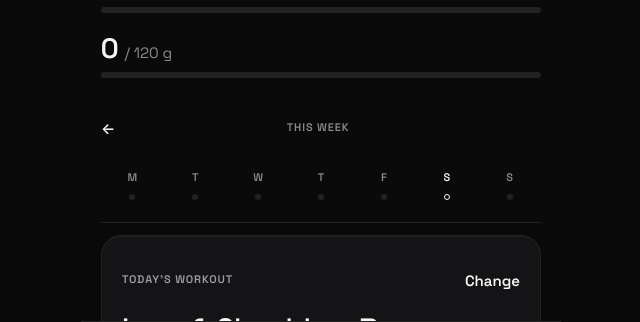
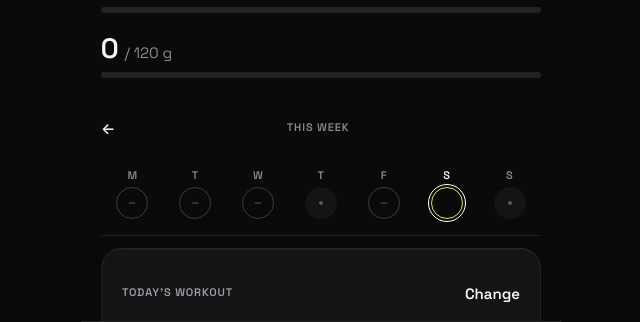
Before and after one commit to mysticai11/regain, a website: page index.html in a window 1280 px wide. Both pictures are taken after a click on the button "Start tracking". Shown: the part 415-737 px from the top of the page, without its empty margins (319-959 px from the left). Drawn offline with Linux system fonts and the light colour scheme.

Commit message:
feat(ui): implement Item 5 today week strip day circles

```diff
--- a/css/today.css
+++ b/css/today.css
@@ -86,6 +86,56 @@
 .week-strip-dot.is-selected-untrained {
   background: transparent;
   border: 1.5px solid var(--text);
+}
+
+/* ── Item 5: Day Circles ── */
+.day-circle {
+  width: 32px;
+  height: 32px;
+  max-width: 36px;
+  border-radius: 50%;
+  aspect-ratio: 1;
+  display: flex;
+  align-items: center;
+  justify-content: center;
+  box-sizing: border-box;
+  transition: transform 150ms ease, opacity 150ms ease;
+  position: relative;
+  background: transparent;
+}
+.week-strip-cell:active .day-circle {
+  transform: scale(0.92);
+}
+.day-circle--done {
+  background: var(--lime);
+  color: #0B0B0C;
+}
+.day-circle--planned {
+  background: transparent;
+  border: 1.5px solid var(--lime);
+}
+.day-circle--skipped {
+  background: transparent;
+  border: 1px solid var(--cal-ring-skipped);
+  color: var(--text-dim);
+}
+.day-circle--rest {
+  background: var(--surface);
+  border: 1px solid transparent;
+}
+.day-circle.is-today {
+  outline: 1.5px solid #FFFFFF;
+  outline-offset: 2px;
+}
+.day-circle.is-selected:not(.is-today) {
+  border: 1.5px solid #F5F5F4;
+}
+.day-circle-rest-dot {
+  width: 4px;
+  height: 4px;
+  border-radius: 50%;
+  background: var(--text-dim);
+  display: inline-block;
 }
 
 /* ── Quick-Add Staples Shelf ── */
--- a/js/screens/today/widgets.js
+++ b/js/screens/today/widgets.js
@@ -8,6 +8,7 @@ import { todayKey, dateKey, addDays, esc, currentWeight, goalDirection } from ".
 import { getTargetsForDate, getDayTotals, addRecent } from "../../lib/calc.js";
 import { showToast } from "../../components/toast.js";
 import { ic, animateNumber } from "../../lib/dom.js";
+import { computeWeekStrip } from "../../view/weekStrip.js";
 
 function triggerRenderScreens() {
   if (typeof window !== 'undefined') {
@@ -119,14 +120,12 @@ export function getStaplesShelfHTML() {
 }
 
 export function buildWeekDotRowHTML(dayKey, activeSelectedKey) {
-  var letters = ['M','T','W','T','F','S','S'];
   var offset = Number(window.todayWeekOffset) || 0;
   var targetDay = addDays(dayKey, offset * 7);
   var now = new Date(targetDay + 'T00:00:00');
   var dow = now.getDay();
   var monday = addDays(now, -(dow === 0 ? 6 : dow - 1));
   var sunday = addDays(monday, 6);
-  var cols = [];
 
   var sessionDays = {};
   try {
@@ -137,36 +136,52 @@ export function buildWeekDotRowHTML(dayKey, activeSelectedKey) {
     });
   } catch(e) {}
 
-  for (var d = 0; d < 7; d++) {
-    var day = addDays(monday, d);
-    var k = dateKey(day);
-    var isToday = (k === todayKey());
-    var isSelected = (k === activeSelectedKey);
-    var rec = dayRecord(k);
-    var isTrained = !!sessionDays[k] || (rec && (rec.workoutDone || (rec.workout && Object.keys(rec.workout).some(function(id){return (rec.workout[id]||[]).some(Boolean);}))));
-    var isMerged = (rec && rec.isMerged) || (getCatchupDecisions()[k] === 'merged');
-    var isSlid = (getCatchupDecisions()[k] === 'slid') || (getWeekOverrides()[k] !== undefined && getWeekOverrides()[k] !== 'rest');
+  var dayRecordsMap = {};
+  for (var i = 0; i < 7; i++) {
+    var curK = addDays(monday, i);
+    var rec = dayRecord(curK);
+    if (sessionDays[curK]) {
+      dayRecordsMap[curK] = rec ? Object.assign({}, rec, { workoutDone: true }) : { workoutDone: true };
+    } else if (rec) {
+      dayRecordsMap[curK] = rec;
+    }
+  }
 
-    var dotHTML = '';
-    if (isTrained && isMerged) {
-      dotHTML = '<span title="Merged session" style="width:6px;height:6px;border-radius:50%;background:linear-gradient(90deg, #C6F432 50%, #222 50%);display:inline-block"></span>';
-    } else if (isTrained && isSlid) {
-      dotHTML = '<span title="Moved session" style="width:6px;height:6px;border-radius:50%;background:#C6F432;display:inline-flex;align-items:center;justify-content:center;font-size:11px;line-height:1;color:#0B0B0C;font-weight:900">&rarr;</span>';
-    } else if (isTrained) {
-      dotHTML = '<span style="width:6px;height:6px;border-radius:50%;background:#C6F432;display:inline-block"></span>';
-    } else if (isSelected) {
-      dotHTML = '<span style="width:6px;height:6px;border-radius:50%;border:1.5px solid #F5F5F4;background:transparent;box-sizing:border-box;display:inline-block"></span>';
-    } else if (isToday) {
-      dotHTML = '<span style="width:6px;height:6px;border-radius:50%;border:1.5px solid #F5F5F4;background:transparent;display:inline-block"></span>';
-    } else {
-      dotHTML = '<span style="width:6px;height:6px;border-radius:50%;background:#222;display:inline-block"></span>';
+  var tdays = (profile && profile.trainingDays) || [1, 2, 3, 5, 6];
+  var plannedIndices = tdays.map(function(d) { return (d + 6) % 7; });
+
+  var days = computeWeekStrip({
+    mondayKey: monday,
+    todayDateKey: todayKey(),
+    activeSelectedKey: activeSelectedKey,
+    dayRecordsMap: dayRecordsMap,
+    plannedDayIndices: plannedIndices,
+    overrides: getWeekOverrides(),
+    decisions: getCatchupDecisions()
+  });
+
+  var checkIcon = '<svg width="14" height="14" viewBox="0 0 24 24" fill="none" stroke="#0B0B0C" stroke-width="3" stroke-linecap="round" stroke-linejoin="round"><polyline points="20 6 9 17 4 12"/></svg>';
+  var arrowIcon = '<svg width="14" height="14" viewBox="0 0 24 24" fill="none" stroke="#0B0B0C" stroke-width="3" stroke-linecap="round" stroke-linejoin="round"><path d="M5 12h14M12 5l7 7-7 7"/></svg>';
+  var dashIcon = '<svg width="10" height="10" viewBox="0 0 24 24" fill="none" stroke="currentColor" stroke-width="2.5" stroke-linecap="round"><line x1="5" y1="12" x2="19" y2="12"/></svg>';
+
+  var cols = days.map(function(d) {
+    var inner = '';
+    if (d.state === 'done') {
+      inner = d.isSlid ? arrowIcon : checkIcon;
+    } else if (d.state === 'skipped') {
+      inner = dashIcon;
+    } else if (d.state === 'rest') {
+      inner = '<span class="day-circle-rest-dot"></span>';
     }
 
-    cols.push('<div class="week-strip-cell" data-pick-today-strip-date="' + k + '" style="cursor:pointer;display:flex;flex-direction:column;align-items:center;gap:8px;padding:6px 0;flex:1">'
-      + '<span style="font-size:11px;font-weight:600;color:' + (isToday || isSelected ? '#F5F5F4' : '#8A8A8E') + ';text-transform:uppercase">' + letters[d] + '</span>'
-      + dotHTML
-      + '</div>');
-  }
+    var circleClass = 'day-circle day-circle--' + d.state + (d.isToday ? ' is-today' : '') + (d.isSelected ? ' is-selected' : '');
+    var letterClass = 'week-strip-letter' + (d.isToday || d.isSelected ? ' is-selected' : '');
+
+    return '<div class="week-strip-cell" data-pick-today-strip-date="' + d.dateKey + '" style="cursor:pointer;display:flex;flex-direction:column;align-items:center;gap:6px;padding:6px 0;flex:1">'
+      + '<span class="' + letterClass + '">' + d.dayLetter + '</span>'
+      + '<div class="' + circleClass + '">' + inner + '</div>'
+      + '</div>';
+  });
 
   var monObj = new Date(monday + 'T00:00:00');
   var sunObj = new Date(sunday + 'T00:00:00');
--- /dev/null
+++ b/js/view/weekStrip.js
@@ -0,0 +1,96 @@
+/* Pure Week Strip Engine: 7-day strip calculation and state resolution (Item 5) */
+
+var DAY_LETTERS = ['M', 'T', 'W', 'T', 'F', 'S', 'S'];
+
+/**
+ * Pure function to compute week strip days and states.
+ * No DOM, no storage, no Date.now() inside.
+ *
+ * @param {Object} params
+ * @param {string} params.mondayKey 'YYYY-MM-DD' for Monday
+ * @param {string} params.todayDateKey 'YYYY-MM-DD' for today
+ * @param {string} [params.activeSelectedKey] currently viewed day
+ * @param {Object} [params.dayRecordsMap]
+ * @param {Array<number>} [params.plannedDayIndices] 0-based ISO indices (0=Mon..6=Sun)
+ * @param {Object} [params.overrides]
+ * @param {Object} [params.decisions]
+ * @returns {Array<Object>} 7 day objects
+ */
+export function computeWeekStrip({
+  mondayKey,
+  todayDateKey,
+  activeSelectedKey,
+  dayRecordsMap = {},
+  plannedDayIndices = [0, 1, 2, 4, 5],
+  overrides = {},
+  decisions = {}
+} = {}) {
+  if (!mondayKey || !todayDateKey) {
+    throw new Error('computeWeekStrip requires mondayKey and todayDateKey');
+  }
+
+  var mParts = mondayKey.split('-').map(Number);
+  var days = [];
+
+  for (var d = 0; d < 7; d++) {
+    // Local date stepping (no ms addition)
+    var curD = new Date(mParts[0], mParts[1] - 1, mParts[2] + d);
+    var y = curD.getFullYear();
+    var m = String(curD.getMonth() + 1).padStart(2, '0');
+    var dayNum = String(curD.getDate()).padStart(2, '0');
+    var k = y + '-' + m + '-' + dayNum;
+
+    var isToday = (k === todayDateKey);
+    var isSelected = (k === activeSelectedKey);
+    var isPast = (k < todayDateKey);
+    var isFuture = (k > todayDateKey);
+
+    var rec = dayRecordsMap[k];
+    var isPlanned = plannedDayIndices.includes(d);
+    if (overrides[k] !== undefined) {
+      isPlanned = (overrides[k] !== 'rest');
+    }
+
+    var isTrained = false;
+    if (rec) {
+      if (rec.workoutDone) {
+        isTrained = true;
+      } else if (rec.workout) {
+        var wKeys = Object.keys(rec.workout);
+        for (var w = 0; w < wKeys.length; w++) {
+          var sets = rec.workout[wKeys[w]];
+          if (Array.isArray(sets) && sets.some(function(s) { return s && (Number(s.weight) > 0 || Number(s.reps) > 0); })) {
+            isTrained = true;
+            break;
+          }
+        }
+      }
+    }
+
+    var state;
+    if (isTrained) {
+      state = 'done';
+    } else if (isFuture || isToday) {
+      state = isPlanned ? 'planned' : 'rest';
+    } else { // isPast
+      state = isPlanned ? 'skipped' : 'rest';
+    }
+
+    var isMerged = Boolean((rec && rec.isMerged) || (decisions[k] === 'merged'));
+    var isSlid = Boolean((decisions[k] === 'slid') || (overrides[k] !== undefined && overrides[k] !== 'rest'));
+
+    days.push({
+      dayIndex: d,
+      dayLetter: DAY_LETTERS[d],
+      dateKey: k,
+      state: state,
+      isToday: isToday,
+      isSelected: isSelected,
+      isPlanned: isPlanned,
+      isMerged: isMerged,
+      isSlid: isSlid
+    });
+  }
+
+  return days;
+}
```
Also changed, not shown: tests/test-weekstrip.js (added, +78 -0 lines).
